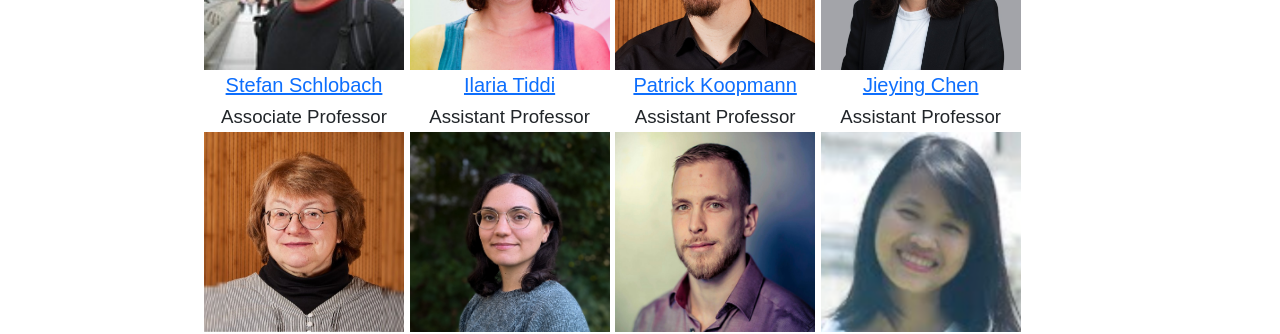
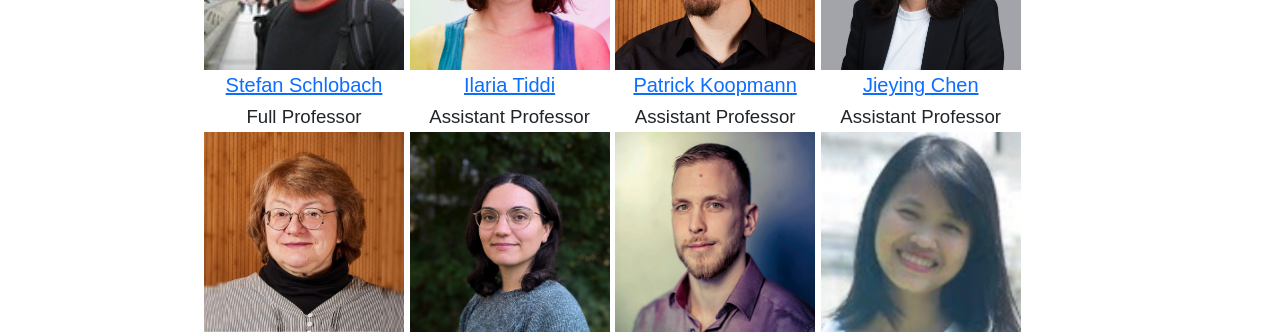
Before and after one commit to kai-vu/site, a Jekyll site: the page built from people.md, in a window 1280 px wide. Shown: the part 391-725 px from the top of the page. Built offline with Jekyll 4.4.1, drawn with Linux system fonts in a browser that asks for light colours.

Commit message:
Update people.md

```diff
--- a/people.md
+++ b/people.md
@@ -5,7 +5,7 @@ layout: default
 
 ## Members
 <div class="people">
-    <div style="text-align: center; width:200px; display:inline-block; vertical-align:top;"><img src="images/stefan.png" width="200" height="200"><br><a href="https://www.few.vu.nl/~schlobac/">Stefan Schlobach</a><br><span style="font-size:14pt">Associate Professor</span><br></div>
+    <div style="text-align: center; width:200px; display:inline-block; vertical-align:top;"><img src="images/stefan.png" width="200" height="200"><br><a href="https://www.few.vu.nl/~schlobac/">Stefan Schlobach</a><br><span style="font-size:14pt">Full Professor</span><br></div>
     <div style="text-align: center; width:200px; display:inline-block; vertical-align:top;"><img src="images/ilaria.png" width="200" height="200"><br><a href="https://kmitd.github.io/ilaria/">Ilaria Tiddi</a><br><span style="font-size:14pt">Assistant Professor</span><br></div>
     <div style="text-align: center; width:200px; display:inline-block; vertical-align:top;"><img src="images/patrick.jpg" width="200" height="200"><br><a href="https://pkoopmann.github.io">Patrick Koopmann</a><br><span style="font-size:14pt">Assistant Professor</span><br></div>
     <div style="text-align: center; width:200px; display:inline-block; vertical-align:top;"><img src="images/jieying.jpg" width="200" height="200"><br><a href="https://jieyingchenchen.github.io/">Jieying Chen<br></a><span style="font-size:14pt">Assistant Professor</span><br></div>
```
